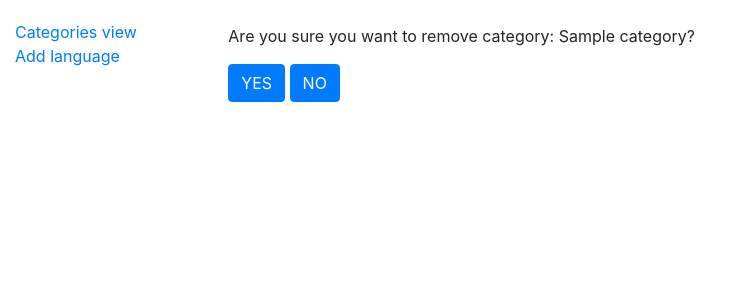
After one commit to outlaw1988/interactive-dictionary, a Django app: page /remove_category/1 in a window 1280 px wide. The commit adds this page. Shown: the top 300 px of the page, without its empty margins (0-742 px from the left). Run offline with Django 3.2, Linux system fonts and the light colour scheme; tables that the repository leaves empty hold one stand-in row (values such as "Sample post"); some libraries are stand-ins or nearby versions.

Commit message:
Remove category, set feature

```diff
--- a/intDictApp/config.py
+++ b/intDictApp/config.py
@@ -1,7 +1,7 @@
 from random import shuffle
 
 
-class Config:
+class ExamConfig:
     """
     Using for exchanging data between views
     """
--- a/intDictApp/models.py
+++ b/intDictApp/models.py
@@ -31,6 +31,12 @@ class Category(models.Model):
         """
         return reverse('category-sets-list', args=[str(self.id)])
 
+    def get_edit_url(self):
+        return reverse('edit-category', args=[str(self.id)])
+
+    def get_remove_url(self):
+        return reverse('remove-category', args=[str(self.id)])
+
 
 class Set(models.Model):
     id = models.UUIDField(primary_key=True, default=uuid.uuid4,
@@ -47,6 +53,9 @@ class Set(models.Model):
 
     def get_edit_url(self):
         return reverse('update-set', args=[str(self.id)])
+
+    def get_remove_url(self):
+        return reverse('remove-set', args=[str(self.id)])
 
 
 class SrcLanguage(models.Model):
--- a/intDictApp/templates/categories.html
+++ b/intDictApp/templates/categories.html
@@ -7,7 +7,8 @@
     {% for category in categories %}
 
       <form method="post">
-          <li><a href="{{ category.get_absolute_url }}">{{category.name}}</a><a> edit</a><a> remove</a></li>
+          <li><a href="{{ category.get_absolute_url }}">{{category.name}}</a>
+            <a> edit</a><a href= "{{ category.get_remove_url }}"> remove</a></li>
       </form>
 
     {% endfor %}
--- a/intDictApp/templates/intDictApp/category_sets_list.html
+++ b/intDictApp/templates/intDictApp/category_sets_list.html
@@ -9,6 +9,7 @@
       <form method="post">
           <li><a href="{{ set.get_absolute_url }}">{{set.name}}</a>
             <a href="{{ set.get_edit_url }}">edit</a>
+            <a href="{{ set.get_remove_url }}">remove</a>
           </li>
       </form>
 
--- /dev/null
+++ b/intDictApp/templates/intDictApp/remove_category.html
@@ -0,0 +1,15 @@
+{% extends "base_generic.html" %}
+
+{% block content %}
+<br>
+<p>Are you sure you want to remove category: {{ category_name }}?</p>
+
+<form action="{% url 'remove-category' category_id %}" method="post">
+  {% csrf_token %}
+
+  <button type="submit" name="yes" class="btn btn-primary">YES</button>
+  <button type="submit" name="no" class="btn btn-primary">NO</button>
+
+</form>
+
+{% endblock %}
--- a/intDictApp/urls.py
+++ b/intDictApp/urls.py
@@ -14,5 +14,8 @@ urlpatterns = [
     path('exam_summary', exam_view.exam_summary, name='exam-summary'),
     path('add_language', category_view.add_language, name='add-language'),
     path('update_set/<uuid:pk>', set_view.UpdateSet.as_view(), name='update-set'),
-    path('edit_category/<int:pk>', category_view.EditCategory.as_view(), name="edit-category")
+    path('edit_category/<int:pk>', category_view.EditCategory.as_view(), name="edit-category"),
+    path('remove_category/<int:pk>', category_view.RemoveCategory.as_view(),
+         name="remove-category"),
+    path('remove_set/<uuid:pk>', set_view.RemoveSet.as_view(), name='remove-set')
 ]
--- a/intDictApp/views/category_view.py
+++ b/intDictApp/views/category_view.py
@@ -1,22 +1,15 @@
 # -*- coding: utf-8 -*-
 
-from django.shortcuts import render, redirect
+from django.shortcuts import render
 from intDictApp.models import Category, Set, Setup, Word, SrcLanguage, TargetLanguage
 from django.http import HttpResponseRedirect
 from django.urls import reverse
-from intDictApp.config import Config
-from intDictApp.utils import *
-from django.views.generic import TemplateView, View
-from braces import views
-from intDictApp.forms import LanguageForm, CategoryForm, SetForm, SetFormUpdate
-
-# config = Config()
+from django.views.generic import TemplateView
+from intDictApp.forms import LanguageForm, CategoryForm
 
 
 def categories_list(request):
     categories = Category.objects.filter(user=request.user)
-    # prevents rewinding
-    # config.clean_up()
 
     context = {
         'categories': categories
@@ -60,6 +53,34 @@ class EditCategory(TemplateView):
     pass
 
 
+class RemoveCategory(TemplateView):
+
+    template_name = "intDictApp/remove_category.html"
+
+    def get_context_data(self, **kwargs):
+        category = Category.objects.filter(id=kwargs['pk'])[0]
+        context = {
+            'category_name': category.name,
+            'category_id': kwargs['pk']
+        }
+        return context
+
+    def post(self, request, **kwargs):
+
+        if "yes" in request.POST:
+            category = Category.objects.filter(id=kwargs['pk'])[0]
+            words_sets = Set.objects.filter(category=category)
+
+            for words_set in words_sets:
+                Setup.objects.filter(set=words_set).delete()
+                Word.objects.filter(set=words_set).delete()
+
+            Set.objects.filter(category=category).delete()
+            Category.objects.filter(id=kwargs['pk']).delete()
+
+        return HttpResponseRedirect(reverse('categories'))
+
+
 def add_language(request):
 
     if request.method == "POST":
```
Also changed, not shown: intDictApp/templates/intDictApp/remove_set.html (added, +15 -0 lines), intDictApp/views/exam_view.py (+4 -12 lines), intDictApp/views/set_view.py (+27 -26 lines).
